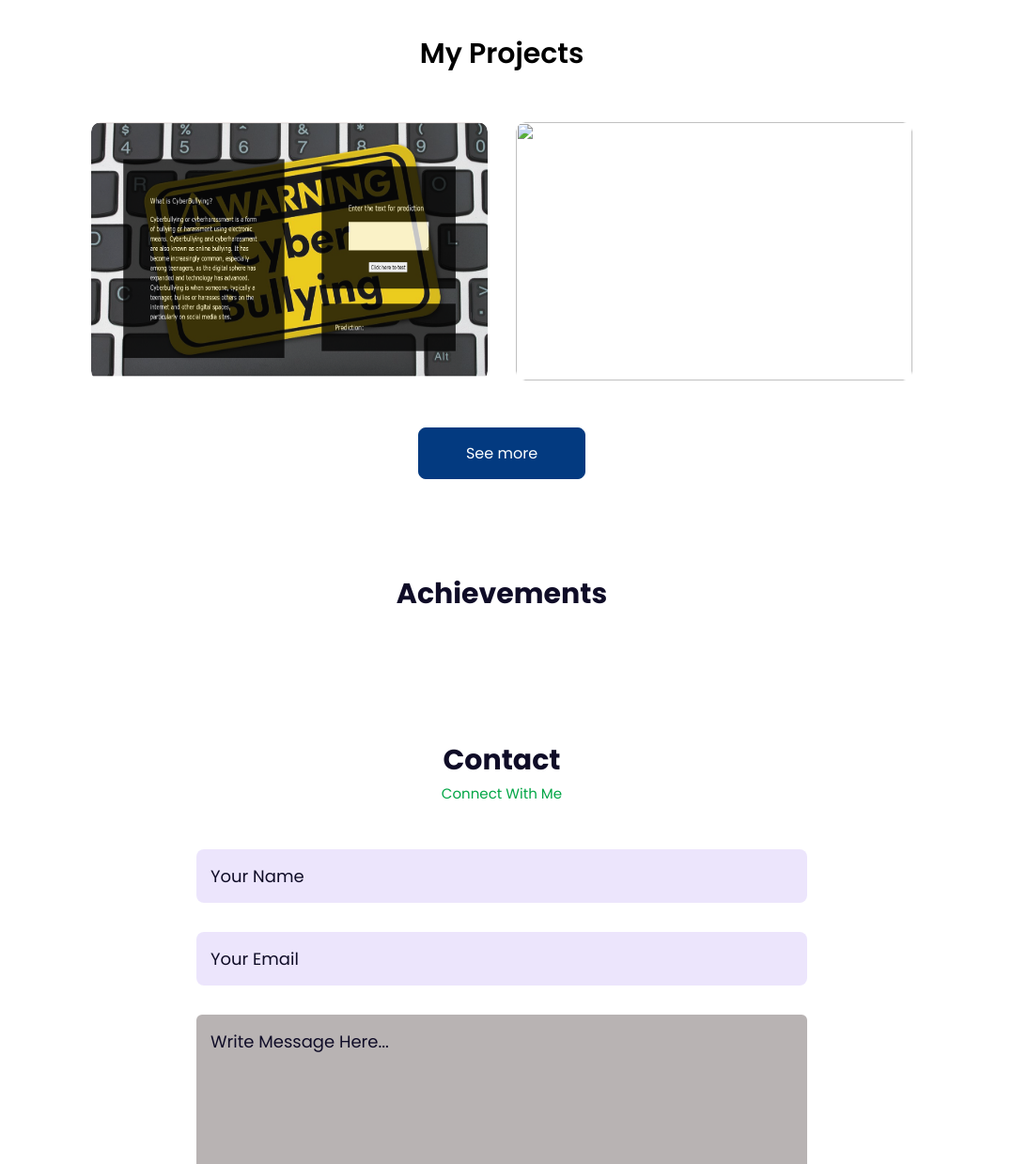
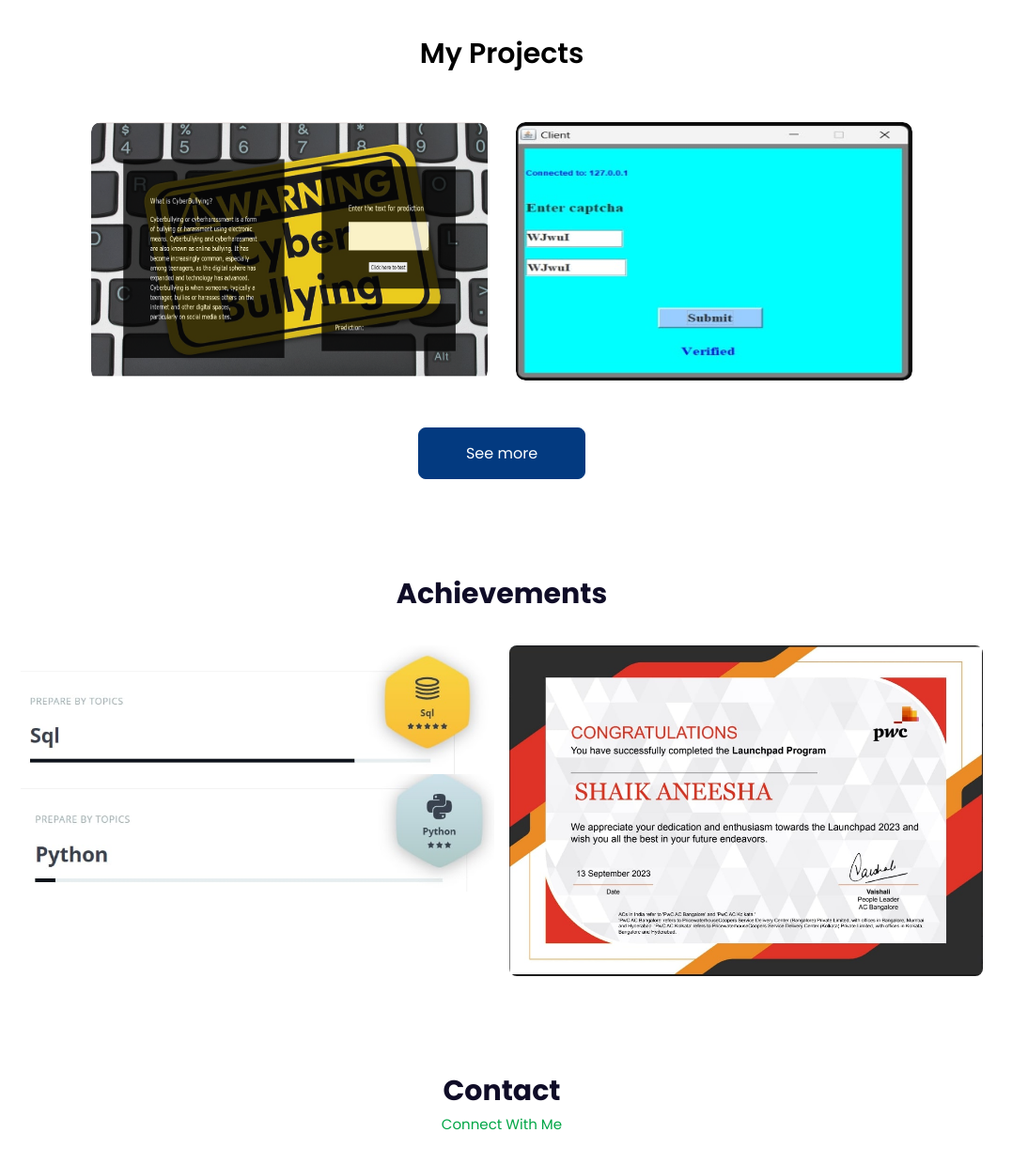
Before and after one commit to ShaikAneesha29/portfolio, a plain HTML site: page index.html in a window 1280 px wide. Shown: the part 1360-2599 px from the top of the page at 94% size, without its empty margins (106-1183 px from the left). Drawn offline with nearby package versions, Linux system fonts and the light colour scheme; files whose address does not match are found by name.

Commit message:
Update index.html

```diff
--- a/index.html
+++ b/index.html
@@ -127,7 +127,7 @@
                     </div>
                 </div>
                 <div class="work">
-                        <img src="captcha.png" width="100px" height="275px">
+                        <img src="captcha.jpg" width="100px" height="275px">
                         <div class="layer">
                                 <h3>Generating Image Based Captcha</h3>
                                 <p>An interactive Java application that creates a image based captcha to authenticate connection between client and server</p>
@@ -150,8 +150,8 @@
                 <img src="Oasis.png" alt="">
             </div> -->
             <div class="portfolio-img">
-                <img src="HackerRank-SQL.png" alt="">
-                <img src="HackerRank-Python.png" alt="">
+                <img src="HackerRank-SQL.jpg" alt="">
+                <img src="HackerRank-Python.jpg" alt="">
             </div>
             <!-- <div class="portfolio-img">
                 <img src="Coursera-ML.png" alt="">
@@ -163,7 +163,7 @@
                 <img src="Amazon-AWS.png" alt="">
             </div> -->
             <div class="portfolio-img">
-                <img src="PWC.png" alt="">
+                <img src="PWC.jpg" alt="">
             </div>
             <!-- <div>
                 <center>
```
